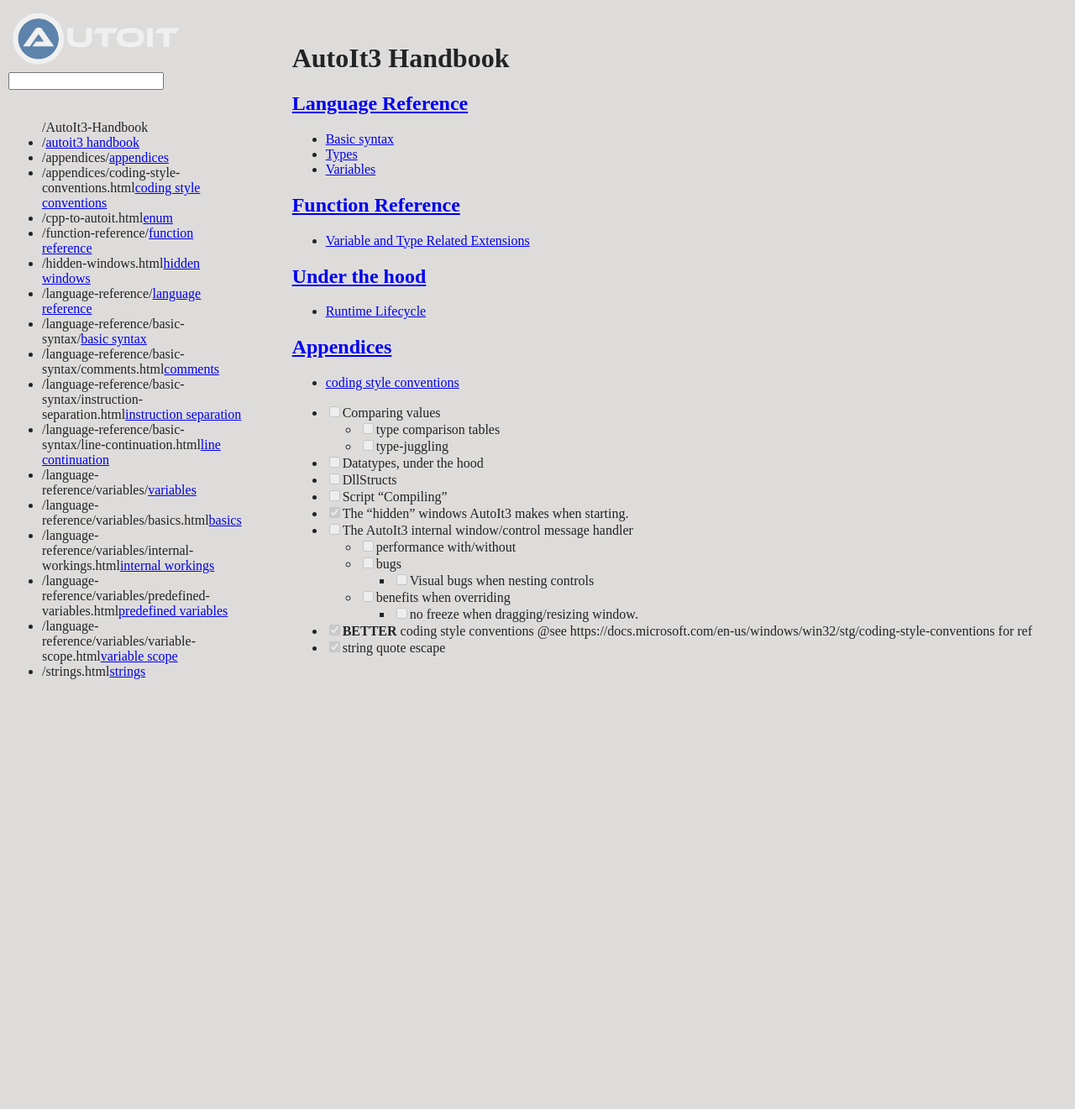
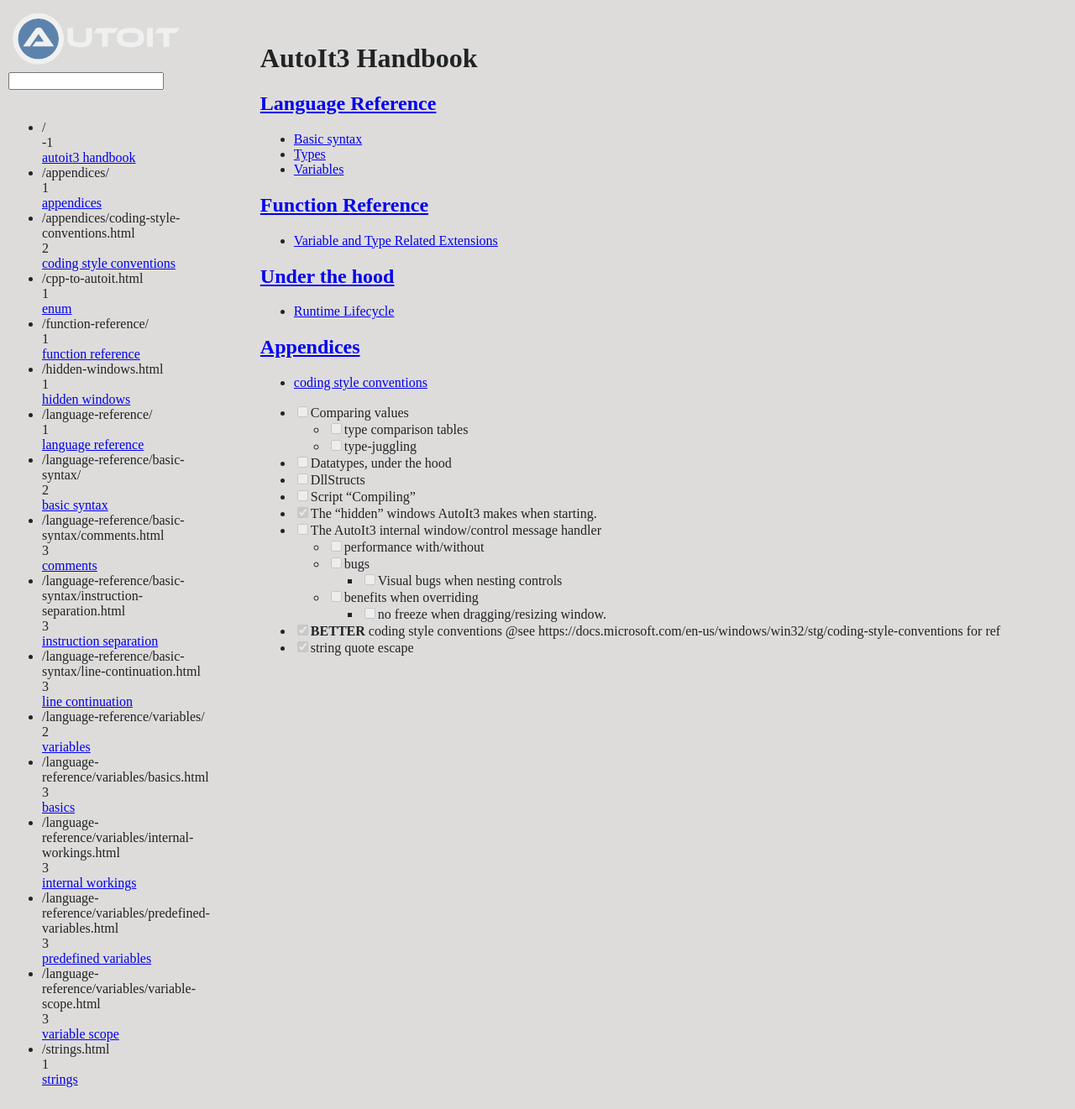
Before and after one commit to genius257/AutoIt3-Handbook, a Jekyll site: the page built from docs/index.md, in a window 1280 px wide. Shown: the whole page at 84% size. Built offline with Jekyll 4.4.1, drawn with Linux system fonts in a browser that asks for light colours; our own code applies the rules of GitHub Pages for plain Markdown files; before the commit the page ends 900 px from its top, so only the background shows below that.

```diff
--- a/docs/_layouts/default.html
+++ b/docs/_layouts/default.html
@@ -26,12 +26,12 @@
                 <nav>
                     <!-- {% include toc.html html=content %} -->
                     <ul>
-                    {{site.baseurl}}
+                    <!-- {{site.baseurl}} -->
                     {% assign page_url = page.url %}
                     {% assign html_pages = site.html_pages | sort: 'url' %}
                     {% for page in html_pages %}
                         {% if page.title != nil %}
-                        <li>{{ page.url }}<a href="{{ page.url | relative_url }}">{{ page.title | downcase }}</a> {{ page.excerpt }}</li>
+                        <li>{{ page.url }}<br/>{{ page.url | split:"/" | size | minus: 1 }}<br /><a href="{{ page.url | relative_url }}">{{ page.title | downcase }}</a> {{ page.excerpt }}</li>
                         {% endif %}
                     {% endfor %}
                     </ul>
```
